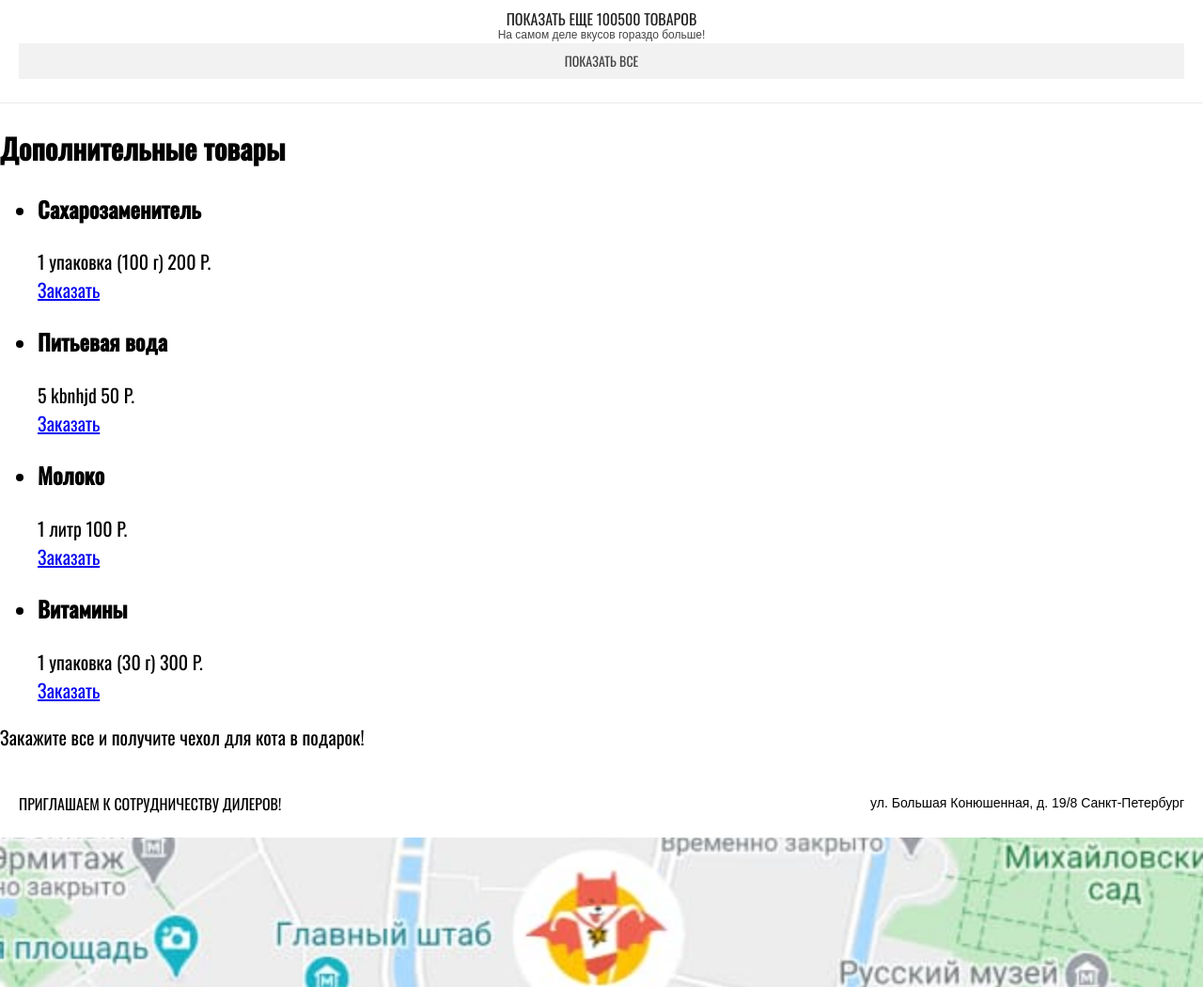
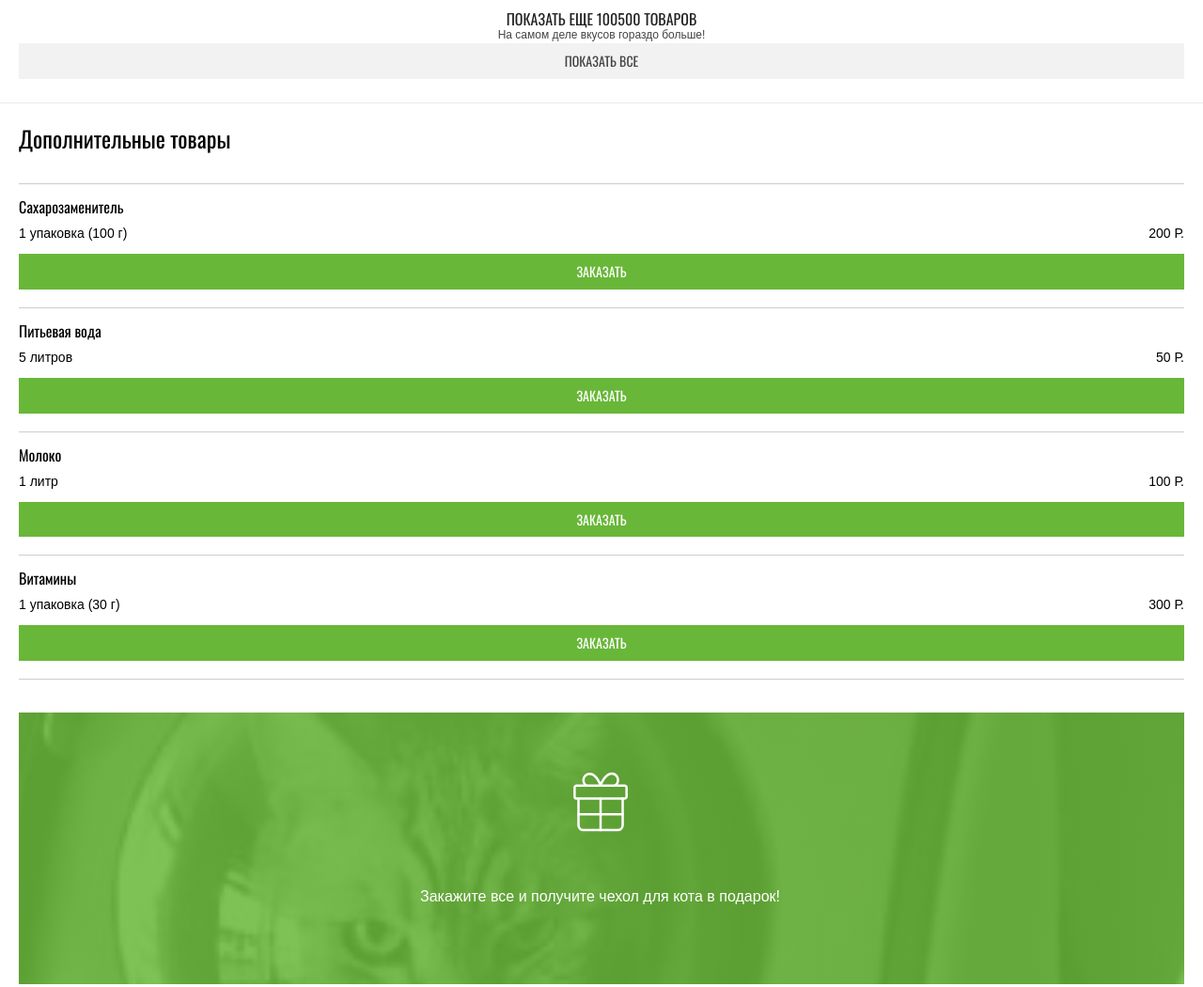
Before and after one commit to htmlacademy-adaptive/1952407-cat-energy-25, a website: page source/catalog.html in a window 1280 px wide. Shown: the part 1600-2650 px from the top of the page at 94% size. Drawn offline with nearby package versions, Linux system fonts and the light colour scheme; files that its build step writes are made by us from their sources; files whose address does not match are found by name.

Commit message:
Стилизует catalog

```diff
--- a/source/catalog.html
+++ b/source/catalog.html
@@ -228,41 +228,41 @@
         </ul>
       </section>
       <!-- дополнительные товары -->
-      <section class="main-page__extra extra">
+      <section class="main-page__container extra">
         <h2 class="extra__title">Дополнительные товары</h2>
         <div class="extra__wrapper">
           <ul class="extra__list extra-goods">
             <li class="extra-goods__item">
               <h3 class="extra-goods__title">Сахарозаменитель</h3>
-              <div>
+              <div class="extra-goods__wrapper-text">
                 <span class="extra-goods__text">1 упаковка (100 г)</span>
                 <span class="extra-goods__price">200 Р.</span>
               </div>
-              <a class="extra-goods__link button" href="#">Заказать</a>
+              <a class="extra-goods__link button-link" href="#">Заказать</a>
             </li>
             <li class="extra-goods__item">
               <h3 class="extra-goods__title">Питьевая вода</h3>
-              <div>
-                <span class="extra-goods__text">5 kbnhjd</span>
+              <div class="extra-goods__wrapper-text">
+                <span class="extra-goods__text">5 литров</span>
                 <span class="extra-goods__price">50 Р.</span>
               </div>
-              <a class="extra-goods__link button" href="#">Заказать</a>
+              <a class="extra-goods__link button-link" href="#">Заказать</a>
             </li>
             <li class="extra-goods__item">
               <h3 class="extra-goods__title">Молоко</h3>
-              <div>
+              <div class="extra-goods__wrapper-text">
                 <span class="extra-goods__text">1 литр</span>
                 <span class="extra-goods__price">100 Р.</span>
               </div>
-              <a class="extra-goods__link button" href="#">Заказать</a>
+              <a class="extra-goods__link button-link" href="#">Заказать</a>
             </li>
             <li class="extra-goods__item">
               <h3 class="extra-goods__title">Витамины</h3>
-              <div>
+              <div class="extra-goods__wrapper-text">
                 <span class="extra-goods__text">1 упаковка (30 г)</span>
                 <span class="extra-goods__price">300 Р.</span>
               </div>
-              <a class="extra-goods__link button" href="#">Заказать</a>
+              <a class="extra-goods__link button-link" href="#">Заказать</a>
             </li>
           </ul>
           <!-- бонус -->
--- /dev/null
+++ b/source/less/blocks/extra-bonus.less
@@ -0,0 +1,33 @@
+.extra-bonus {
+  background: linear-gradient(fade(@color-brand, 85%), fade(@color-brand, 85%)),
+    url("../../img/extra-bonus-background-cat-mobile.jpg") center/cover no-repeat;
+  min-height: 289px;
+}
+
+.extra-bonus__wrapper {
+  font-family: @font-secondary;
+  font-size: 16px;
+  line-height: 1.25;
+  text-align: center;
+  color: @color-main;
+  padding-left: 58px;
+  padding-right: 61px;
+  position: relative;
+
+  &::before {
+    content: "";
+    position: absolute;
+    width: 78px;
+    height: 80px;
+    background-image: url("../../img/icon-gift-mobile.svg");
+    background-repeat: no-repeat;
+    background-position: center;
+    top: 58px;
+    transform: translate(-50%, 0);
+  }
+}
+
+.extra-bonus__text {
+  padding-top: 186px;
+  margin: 0;
+}
--- /dev/null
+++ b/source/less/blocks/extra-goods.less
@@ -0,0 +1,38 @@
+.extra-goods {
+  .reset-list();
+}
+
+.extra-goods__item {
+  border-top: 1px solid #cdcdcd;
+}
+
+.extra-goods__item:last-child {
+  border-bottom: 1px solid #cdcdcd;
+  margin-bottom: 35px;
+}
+
+.extra-goods__wrapper-text {
+  display: flex;
+  justify-content: space-between;
+}
+
+.extra-goods__title {
+  font-size: 16px;
+  line-height: 1;
+  font-weight: 400;
+  margin: 0;
+  margin-top: 16px;
+  margin-bottom: 13px;
+}
+
+.extra-goods__text,
+.extra-goods__price {
+  font-family: @font-secondary;
+  font-size: 14px;
+  line-height: 1;
+}
+
+.extra-goods__link {
+  margin-bottom: 19px;
+  margin-top: 15px;
+}
--- a/source/less/blocks/extra.less
+++ b/source/less/blocks/extra.less
@@ -0,0 +1,8 @@
+.extra__title {
+  font-weight: 400;
+  font-size: 24px;
+  line-height: 1;
+  margin: 0;
+  margin-top: 25px;
+  margin-bottom: 36px;
+}
--- a/source/less/style.less
+++ b/source/less/style.less
@@ -24,3 +24,6 @@
 // catalog
 @import "./blocks/catalog.less";
 @import "./blocks/product-card.less";
+@import "./blocks/extra.less";
+@import "./blocks/extra-goods.less";
+@import "./blocks/extra-bonus.less";
```
Also changed, not shown: source/img/extra-bonus-background-cat-mobile.jpg (added).
